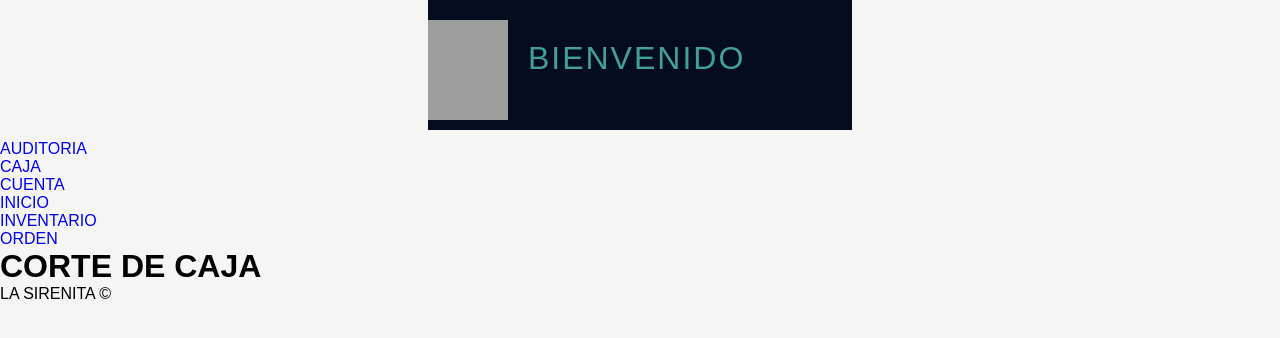
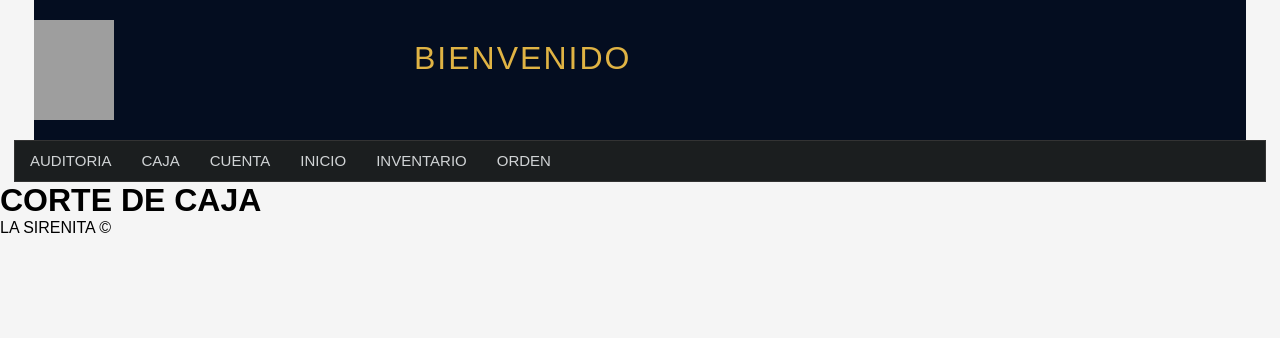
Before and after one commit to ed5v/django, a Django app: page /CAJA/ in a window 1280 px wide. Shown: the top 338 px of the page. Run offline with Django 5.2, Linux system fonts and the light colour scheme; grey boxes are pictures that could not be loaded.

Commit message:
Update style.css

```diff
--- a/SIRENITA/static/css/style.css
+++ b/SIRENITA/static/css/style.css
@@ -22,8 +22,8 @@ header{
 }
 
 #logotipo{
-    width: 35%;
-    height: 130px;
+    width: 100%;
+    height: 140px;
     background-color: #040d20;
     margin: auto;
     padding top: 10px;
@@ -42,9 +42,50 @@ header{
     display: block;
     float: left;
     margin-top: 40px;
-    margin-left: 20px;
+    margin-left: 300px;
     letter-spacing: 2px;
     text-transform: uppercase;
     font-weight: normal;
-    color: #42a096;
+    color: #E0B344;
 }
+
+/*menú*/
+nav{
+    width: 1250px;
+    height: 40px;
+    margin: 0 auto;
+    background-color: #1b1e1f;
+    border: 1px solid #333;
+    box-shadow: 0px 22px 22px #gray;
+    font-size: 15px;
+}
+
+nav ul{
+    list-style: none;
+    text-decoration: none;
+
+}
+
+nav ul li{
+
+    line-height: 40px;
+    float: left;
+
+}
+
+nav ul li a{
+    display: block;
+    padding-left: 15px ;
+    padding-right: 15px;
+    color: #d1d4d6;
+
+
+}
+
+nav ul li a:hover{
+    background-color: #E0B344;
+    box-shadow: 0px 0px 5px #33333 inset;
+    color: #fff;
+    text-decoration: none;
+    transition: 0.5s;
+}
```
